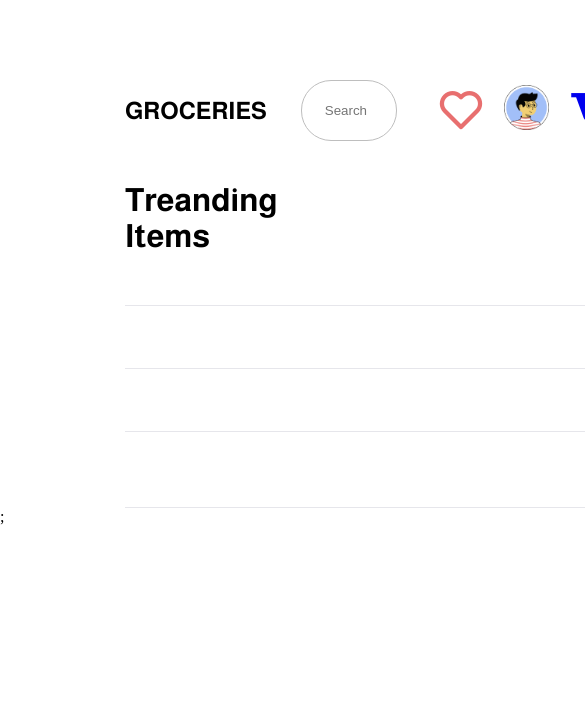
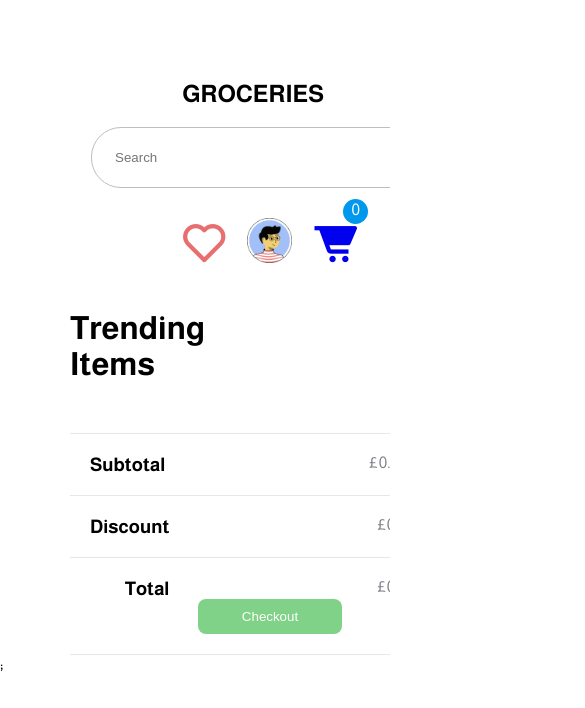
Before and after one commit to adnan172203/grocery, a Next.js app: page /checkout in a window 390 px wide. Shown: the top 708 px of the page, 585 px wide, since content can reach past the window. Built offline with nearby package versions, Linux system fonts and the light colour scheme.

Commit message:
fixed responsive issue and added localstorage for data persistent

```diff
--- a/components/Checkout/CheckouProduct.js
+++ b/components/Checkout/CheckouProduct.js
@@ -6,26 +6,17 @@ import BreadCrumb from '../Common/BreadCrumb';
 import CheckoutCalculation from './CheckoutCalculation';
 
 const CheckoutProduct = () => {
-  const { cart, dispatch } = useContext(CartContext);
+  const { cart, updateQuantity, removeItem } = useContext(CartContext);
 
-  const incrementQuantity = (item) => {
-    dispatch({
-      type: 'INCREMENT_PRODUCT',
-      payload: item,
-    });
+  const incrementQuantity = (itemId, newQuantity) => {
+    updateQuantity(itemId, newQuantity);
   };
-  const decrementQuantity = (item) => {
-    dispatch({
-      type: 'DECREMENT_PRODUCT',
-      payload: item,
-    });
+  const decrementQuantity = (itemId, newQuantity) => {
+    updateQuantity(itemId, newQuantity);
   };
 
   const removeCartItem = (id) => {
-    dispatch({
-      type: 'REMOVE_CART_ITEM',
-      payload: id,
-    });
+    removeItem(id);
     toast.success('Product Removed.', {
       style: {
         border: '1px solid #E86F6F',
@@ -39,7 +30,7 @@ const CheckoutProduct = () => {
     });
   };
 
-  let totalPrice = cart.items.reduce(
+  let totalPrice = cart.reduce(
     (acc, item) => acc + item.price.slice(1) * item.quantity,
     0
   );
@@ -51,7 +42,7 @@ const CheckoutProduct = () => {
         <div className='container'>
           <BreadCrumb />
           <div className='checkout-products'>
-            {cart.items.map((item, i) => (
+            {cart.map((item, i) => (
               <div className='checkout-product-item' key={i}>
                 <div className='checkout-product-content'>
                   <div className='checkout-product-image'>
@@ -59,14 +50,17 @@ const CheckoutProduct = () => {
                   </div>
                   <div className='checkout-product-details'>
                     <h2>{item.name}</h2>
-                    <p>{item.description.slice(0, 20)}</p>
+                    <p>{item.description}</p>
                   </div>
                 </div>
+                <div className='responsive-cart'>
                   <div className='checkout-product-quantity'>
                     <div className='product-quantity-adjust'>
                       <span
                         className='minus-button'
-                      onClick={() => decrementQuantity(item)}
+                        onClick={() =>
+                          decrementQuantity(item.id, item.quantity - 1)
+                        }
                       >
                         <img src='../images/icon/minus.png' alt='' />
                       </span>
@@ -75,7 +69,9 @@ const CheckoutProduct = () => {
                       </div>
                       <span
                         className='plus-button'
-                      onClick={() => incrementQuantity(item)}
+                        onClick={() =>
+                          incrementQuantity(item.id, item.quantity + 1)
+                        }
                       >
                         <img src='../images/icon/plus.png' alt='' />
                       </span>
@@ -112,13 +108,14 @@ const CheckoutProduct = () => {
                     </div>
                   </div>
                   <div className='checkout-product-price'>
-                  <p>£{Math.ceil(item.price.slice(1) * item.quantity)}</p>
+                    <p>£{Math.ceil(item.price.slice(1) * item.quantity)}.00</p>
                   </div>
                   <div
                     className='checkout-product-delete'
                     onClick={() => removeCartItem(item.id)}
                   >
                     <img src='../images/icon/delete.png' alt='' />
+                  </div>
                 </div>
               </div>
             ))}
--- a/components/Checkout/CheckoutCalculation.js
+++ b/components/Checkout/CheckoutCalculation.js
@@ -7,7 +7,7 @@ const CheckoutCalculation = ({ totalPrice }) => {
         <div className='checkout-subtotal'>
           <div className='checkout-subtotal-details'>
             <h3>Subtotal</h3>
-            <p>£{Math.ceil(totalPrice)}</p>
+            <p>£{Math.ceil(totalPrice)}.00</p>
           </div>
         </div>
         <div className='checkout-discount'>
@@ -18,8 +18,10 @@ const CheckoutCalculation = ({ totalPrice }) => {
         </div>
         <div className='checkout-total'>
           <div className='checkout-total-details'>
-            <h3>Total</h3>
-            <p>£{Math.ceil(totalPrice)}</p>
+            <div className='checkout-total-details-flex'>
+              <h3>Total</h3>
+              <p>£{Math.ceil(totalPrice)}.00</p>
+            </div>
             <Link href='/place-order'>
               <button>Checkout</button>
             </Link>
--- a/components/Common/BreadCrumb.js
+++ b/components/Common/BreadCrumb.js
@@ -3,7 +3,7 @@ const BreadCrumb = () => {
     <>
       <div className='breadcrumb-area'>
         <div className='breadcrumb-title'>
-          <h2>Treanding Items</h2>
+          <h2>Trending Items</h2>
         </div>
       </div>
     </>
--- a/components/Common/SearchBar.js
+++ b/components/Common/SearchBar.js
@@ -36,7 +36,7 @@ const SearchBar = () => {
                     <img src='../images/icon/avatar.png' alt='' />
                   </li>
                   <li className='user-cart-icon'>
-                    <p>{cart.items.length}</p>
+                    <p>{cart.length}</p>
                     <Link href='/checkout'>
                       <i className='bx bxs-cart-alt'></i>
                     </Link>
--- a/components/Home/TrendingItems.js
+++ b/components/Home/TrendingItems.js
@@ -5,12 +5,12 @@ import BreadCrumb from '../Common/BreadCrumb';
 import { CartContext } from '../../contexts';
 
 const TrendingItems = ({ products }) => {
-  const { dispatch, search } = useContext(CartContext);
+  const { search, addItem } = useContext(CartContext);
 
   const handleAddToCart = (item, i) => {
     let product = { ...item, id: i, quantity: 1 };
 
-    dispatch({ type: 'ADD_TO_CART', payload: product });
+    addItem(product);
     toast.success('Added to the cart');
   };
 
@@ -50,7 +50,7 @@ const TrendingItems = ({ products }) => {
 
                       <div className='item-purchase'>
                         <ul>
-                          <li>{product.price}p</li>
+                          <li>{product.price}</li>
                           <li onClick={() => handleAddToCart(product, i)}>
                             <i className='bx bx-cart-alt'></i>
                           </li>
--- a/contexts/index.js
+++ b/contexts/index.js
@@ -1,14 +1,66 @@
-import React, { useState, createContext, useReducer } from 'react';
-import { cartReducer } from './reducers';
+import React, { useState, createContext, useEffect } from 'react';
 
 const CartContext = createContext();
 
 const CartProvider = ({ children }) => {
   const [search, setSearch] = useState('');
-  const [cart, dispatch] = useReducer(cartReducer, { items: [] });
+
+  const [cart, setCart] = useState([]);
+
+  const addItem = (item) => {
+    const existingItemIndex = cart.findIndex(
+      (cartItem) => cartItem.id === item.id
+    );
+
+    if (existingItemIndex !== -1) {
+      // If item already exists in the cart, increment its quantity
+      const updatedCart = [...cart];
+      updatedCart[existingItemIndex].quantity += 1;
+      setCart(updatedCart);
+      localStorage.setItem('cart', JSON.stringify(updatedCart));
+    } else {
+      // If item doesn't exist in the cart, add it with a quantity of 1
+      const updatedCart = [...cart, { ...item, quantity: 1 }];
+      setCart(updatedCart);
+      localStorage.setItem('cart', JSON.stringify(updatedCart));
+    }
+  };
+
+  const removeItem = (itemId) => {
+    const updatedCart = cart.filter((item) => item.id !== itemId);
+    setCart(updatedCart);
+    localStorage.setItem('cart', JSON.stringify(updatedCart));
+  };
+
+  const updateQuantity = (itemId, newQuantity) => {
+    const existingItemIndex = cart.findIndex((item) => item.id === itemId);
+
+    if (existingItemIndex !== -1) {
+      const updatedCart = [...cart];
+      updatedCart[existingItemIndex].quantity = newQuantity;
+      setCart(updatedCart);
+      localStorage.setItem('cart', JSON.stringify(updatedCart));
+    }
+  };
+
+  useEffect(() => {
+    const storedCart = JSON.parse(localStorage.getItem('cart'));
+    if (storedCart) {
+      setCart(storedCart);
+    }
+  }, []);
+
+  const contextValues = {
+    cart,
+    addItem,
+    removeItem,
+    updateQuantity,
+    search,
+    setSearch,
+  };
 
   return (
-    <CartContext.Provider value={{ cart, dispatch, search, setSearch }}>
+    <CartContext.Provider value={contextValues}>
       {children}
     </CartContext.Provider>
   );
--- a/public/css/style.css
+++ b/public/css/style.css
@@ -10,12 +10,24 @@ a {
   text-decoration: none;
 }
 
+a:visited {
+  color: #464444;
+}
+
 .container {
   margin-left: 125px;
   margin-right: 125px;
 }
 
+body {
+  font-family: Almarai;
+}
+
 /* ======== SearchBar ========== */
+
+.searchbar-area {
+  overflow: hidden;
+}
 .searchbar-area .searchbar {
   display: flex;
   align-items: center;
@@ -32,7 +44,6 @@ a {
 
 .searchbar-logo h3 {
   color: #000;
-  font-family: 'Almarai';
   font-size: 24px;
 }
 
@@ -92,16 +103,20 @@ ul.user-cart-item-list li img {
 
 .filtertag-area ul {
   display: flex;
+  width: 759px;
 }
 
 .user-cart-icon p {
   position: absolute;
   background: #0098ed;
   color: #fff;
-  padding: 1px 6px;
-  top: -16px;
+  top: -19px;
   right: -7px;
   border-radius: 50%;
+  width: 25px;
+  height: 23px;
+  text-align: center;
+  padding-top: 2px;
 }
 
 .user-cart-icon {
@@ -149,7 +164,6 @@ ul.user-cart-item-list li img {
 
 .item-content .item-details {
   width: 186px;
-  font-family: 'Almarai';
 }
 
 .item-content .item-image {
@@ -204,7 +218,6 @@ ul.user-cart-item-list li img {
 
 .trending-items-area .trending-items {
   display: flex;
-  width: 1544px;
   flex-wrap: wrap;
 }
 
@@ -215,7 +228,6 @@ ul.user-cart-item-list li img {
 }
 
 .item-purchase ul li {
-  font-family: 'Almarai';
   font-size: 20px;
   font-weight: 600;
 }
@@ -225,10 +237,17 @@ ul.user-cart-item-list li img {
   border-radius: 10px;
 }
 
+.item-purchase .bx.bx-cart-alt:hover {
+  color: #00ca14;
+}
+
 /* =============== Checkout Area =================== */
 
+.checkout-product-area {
+  overflow: hidden;
+}
+
 .checkout-products .checkout-product-item {
-  width: 1121px;
   display: flex;
   align-items: center;
   justify-content: space-around;
@@ -241,11 +260,13 @@ ul.user-cart-item-list li img {
   display: flex;
   align-items: center;
   width: 500px;
+  padding: 16px;
 }
 
 .checkout-product-image {
   width: 80px;
   margin-right: 44px;
+  margin-left: 12px;
 }
 
 .checkout-product-image img {
@@ -259,13 +280,20 @@ ul.user-cart-item-list li img {
 }
 
 .checkout-product-details h2 {
-  font-family: 'Almarai';
   font-size: 20px;
   font-weight: 700;
 }
 
+.checkout-products {
+  max-width: 1200px;
+}
+
+.checkout-product-details {
+  width: 376px;
+  /* margin-right: 212px; */
+}
+
 .checkout-product-details p {
-  font-family: 'Almarai';
   font-weight: 300;
   font-size: 16px;
 }
@@ -273,20 +301,28 @@ ul.user-cart-item-list li img {
 .checkout-subtotal-details,
 .checkout-discount-details {
   display: flex;
-  width: 880px;
   justify-content: flex-end;
+  margin-right: 230px;
 }
 
 .checkout-subtotal-details h3,
-.checkout-discount-details h3,
+.checkout-discount-details h3 {
+  margin-right: 203px;
+}
+
 .checkout-total-details h3 {
-  margin-right: 200px;
+  margin-right: 207px;
+}
+
+.checkout-discount-details h3 {
+  margin-right: 207px;
 }
 
 .checkout-total-details {
   display: flex;
   justify-content: flex-end;
-  width: 1070px;
+  margin-right: 42px;
+  align-items: center;
 }
 
 .checkout-total-details button {
@@ -295,19 +331,18 @@ ul.user-cart-item-list li img {
 
 .checkout-calculation .checkout-subtotal {
   border-top: 1px solid #e6e6eb;
-  width: 1121px;
+
   border-bottom: 1px solid #e6e6eb;
   padding: 20px;
 }
 .checkout-calculation .checkout-discount,
 .checkout-calculation .checkout-total {
-  width: 1121px;
   border-bottom: 1px solid #e6e6eb;
   padding: 20px;
 }
 
 .checkout-total-details p {
-  margin-right: 53px;
+  margin-right: 45px;
 }
 
 .checkout-total-details button {
@@ -332,12 +367,18 @@ ul.user-cart-item-list li img {
 }
 
 .checkout-product-price p {
-  font-family: 'Almarai';
   color: #82828b;
 }
 
 .checkout-product-delete {
   cursor: pointer;
+}
+
+.checkout-product-item .responsive-cart {
+  display: flex;
+  align-items: center;
+  justify-content: space-evenly;
+  width: 306px;
 }
 
 .checkout-subtotal-details p,
@@ -381,9 +422,16 @@ ul.user-cart-item-list li img {
   width: 100%;
 }
 
+.checkout-calculation {
+  max-width: 1200px;
+}
+.checkout-total-details-flex {
+  display: flex;
+}
+
 .free-coffee {
   display: flex;
-  margin-left: -45px;
+  margin-left: -13px;
   margin-top: 17px;
 }
 
@@ -404,3 +452,163 @@ ul.user-cart-item-list li img {
   margin-top: 50px;
   box-shadow: 5px 5px 20px 0px rgba(181, 181, 181, 0.2);
 }
+
+/* ============= Responsive Design =================== */
+
+@media only screen and (max-width: 1500px) {
+  .trending-items .item-card {
+    width: 40%;
+  }
+}
+@media only screen and (max-width: 1300px) {
+  .searchbar .search-box {
+    width: 70%;
+  }
+  .trending-items-area .trending-items {
+    flex-direction: column;
+  }
+
+  .item-card .item-content {
+    flex-direction: column;
+  }
+  .item-content .item-image {
+    margin-top: 20px;
+  }
+}
+@media only screen and (max-width: 1100px) {
+  .checkout-products .checkout-product-item {
+    flex-direction: column;
+  }
+  .checkout-product-item .checkout-product-content {
+    justify-content: center;
+    margin-top: 30px;
+  }
+
+  .checkout-product-item .responsive-cart {
+    display: flex;
+    align-items: center;
+    justify-content: space-between;
+    width: 350px;
+  }
+
+  .checkout-product-details {
+    width: 227px;
+  }
+}
+
+@media only screen and (max-width: 1000px) {
+  .checkout-product-item .checkout-product-content {
+    justify-content: center;
+    margin-top: 30px;
+  }
+
+  .checkout-product-item .responsive-cart {
+    display: flex;
+    align-items: center;
+    justify-content: space-between;
+    width: 350px;
+  }
+
+  .checkout-product-details {
+    width: 227px;
+  }
+}
+@media only screen and (max-width: 900px) {
+  .searchbar-area .searchbar {
+    flex-direction: column;
+  }
+  .searchbar .searchbar-logo {
+    margin-bottom: 20px;
+  }
+
+  .searchbar .search-box {
+    margin-bottom: 30px;
+  }
+
+  .trending-items .item-card {
+    width: 400px;
+  }
+
+  .checkout-subtotal-details,
+  .checkout-discount-details {
+    justify-content: center;
+    margin-right: 0;
+  }
+
+  .checkout-total-details {
+    flex-direction: column;
+    margin-right: 0;
+  }
+
+  .checkout-total-details p {
+    margin-right: -26px;
+  }
+}
+@media only screen and (max-width: 800px) {
+  .searchbar-area .searchbar {
+    width: 600px;
+  }
+  .trending-items .item-card {
+    width: 400px;
+  }
+  .filtertag-area ul {
+    width: 523px;
+    justify-content: center;
+  }
+  .checkout-subtotal-details,
+  .checkout-discount-details {
+    justify-content: center;
+    margin-right: 0;
+  }
+
+  .checkout-total-details {
+    flex-direction: column;
+    margin-right: 0;
+  }
+
+  .checkout-total-details p {
+    margin-right: -26px;
+  }
+}
+@media only screen and (max-width: 700px) {
+  .searchbar-area .searchbar {
+    width: 500px;
+  }
+  .filtertag-area ul {
+    width: 193px;
+    flex-direction: column;
+  }
+
+  .filtertag-area ul li {
+    margin-bottom: 14px;
+  }
+
+  .checkout-products .checkout-product-item {
+    width: 400px;
+  }
+
+  .checkout-subtotal-details,
+  .checkout-discount-details {
+    justify-content: unset;
+  }
+
+  .checkout-calculation {
+    width: 400px;
+  }
+
+  .checkout-total-details p {
+    margin-right: 0;
+  }
+}
+@media only screen and (max-width: 600px) {
+  .trending-items .item-card {
+    width: 300px;
+  }
+  .searchbar-area .searchbar {
+    width: 400px;
+  }
+
+  .container {
+    margin-left: 70px;
+  }
+}
```
Lines whose indentation alone changed are shown as unchanged.
